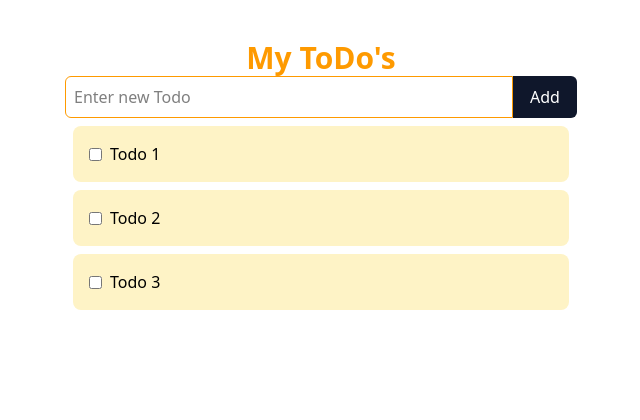
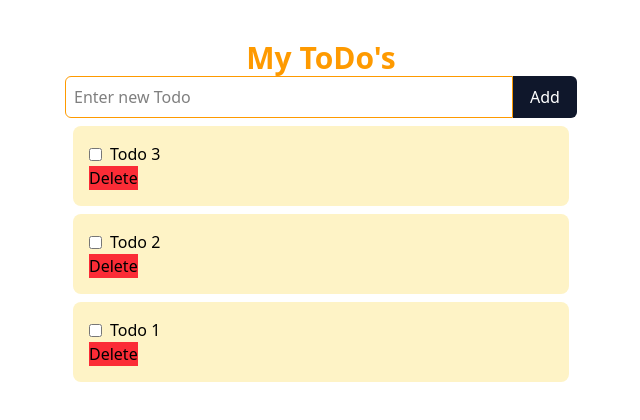
Before and after one commit to henmeh/projectX, a React (Vite) app in the folder src/Frontend/bitcoin-dashboard/: page / in a window 1280 px wide. Shown: the top 420 px of the page, without its empty margins (319-959 px from the left). Built offline with nearby package versions, Linux system fonts and the light colour scheme.

Commit message:
Frontend::added function to sort and delete items

```diff
--- a/src/Frontend/bitcoin-dashboard/src/App.tsx
+++ b/src/Frontend/bitcoin-dashboard/src/App.tsx
@@ -1,7 +1,7 @@
 import { useState } from "react"
 import { dummyTodos } from "./data/todos"
-import TodoItem from "./components/TodoItem"
 import AddTodoForm from "./components/AddTodoForm";
+import TodoList from "./components/TodoList";
 
 function App() {
 
@@ -17,6 +17,10 @@ function App() {
     ))
   }
 
+  function deleteTodo(id: number) {
+    setTodos((prevTodos) => prevTodos.filter(todo => todo.id !== id))
+  }
+
   function addTodo(title: string) {
     setTodos((prevTodos) => [
       {
@@ -28,16 +32,11 @@ function App() {
   }
 
   return (
-    <main className="py-10 h-screen">
+    <main className="py-10 h-screen overflow-auto">
       <h1 className="font-bold text-3xl text-center text-amber-500">My ToDo's</h1>
       <div className="max-w-lg mx-auto">
       <AddTodoForm onSubmit={addTodo}/>
-        <div>
-          {todos.map((todo) => <TodoItem
-                                      key={todo.id}
-                                      todo={todo}
-                                      onCompletedChange={setToDoCompleted}/> )}
-        </div>
+      <TodoList todos={todos} onCompletedChange={setToDoCompleted} onDelete={deleteTodo}/>
       </div>
     </main>
   )
--- a/src/Frontend/bitcoin-dashboard/src/components/TodoItem.tsx
+++ b/src/Frontend/bitcoin-dashboard/src/components/TodoItem.tsx
@@ -3,9 +3,10 @@ import { dummyTodo } from "../types/todos";
 interface TodoItemProps {
     todo: dummyTodo;
     onCompletedChange: (id: number, completed: boolean) => void;
+    onDelete: (id: number) => void;
 }
 
-export default function TodoItem({todo, onCompletedChange}: TodoItemProps) {
+export default function TodoItem({todo, onCompletedChange, onDelete}: TodoItemProps) {
   return (
     <div className="bg-amber-100 p-4 m-2 rounded-lg">
         <label className="flex items-center gap-2">
@@ -15,6 +16,7 @@ export default function TodoItem({todo, onCompletedChange}: TodoItemProps) {
             />
             <span className={todo.completed ? "line-through text-gray-400" : ""}>{todo.title}</span>
         </label>
+        <button onClick={()=>onDelete(todo.id)} className="bg-red-500">Delete</button>
     </div>
   )
 }
--- /dev/null
+++ b/src/Frontend/bitcoin-dashboard/src/components/TodoList.tsx
@@ -0,0 +1,41 @@
+import { dummyTodo } from "../types/todos";
+import TodoItem from "./TodoItem";
+
+
+interface TodoListProps {
+    todos: dummyTodo[];
+    onCompletedChange: (id: number, completed: boolean) => void;
+    onDelete: (id: number) => void;
+}
+
+export default function TodoList({
+    todos,
+    onCompletedChange,
+    onDelete
+}: TodoListProps) {
+
+    const todosSorted = todos.sort((a, b) => {
+        if (a.completed === b.completed) {
+            return b.id - a.id;
+        }
+        return a.completed ? 1 : -1;
+    }
+    );
+
+    return (
+        <>
+        <div>
+          {todosSorted.map((todo) => <TodoItem
+                                      key={todo.id}
+                                      todo={todo}
+                                      onCompletedChange={onCompletedChange}
+                                      onDelete={onDelete}/> )}
+        </div>
+        {todos.length === 0 && (
+            <div className="bg-amber-100 p-4 m-2 rounded-lg">
+                <p className="text-center text-gray-500">No todos yet!</p>
+            </div>
+        )}
+        </>
+    )
+    }
```
Also changed, not shown: 1 other file (tests, documents, lock files or other folders).
